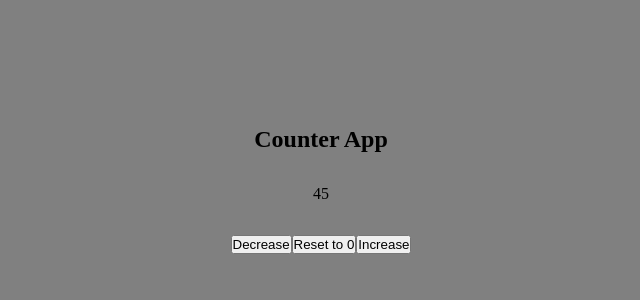
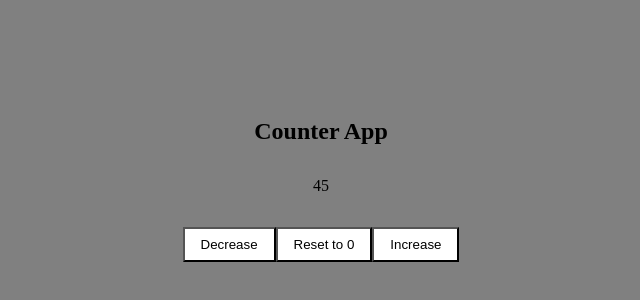
Before and after one commit to StefanMogren/zustand-bootcamp, a React (Vite) app: page / in a window 1280 px wide. Shown: the part 210-510 px from the top of the page, without its empty margins (319-959 px from the left). Built offline with nearby package versions, Linux system fonts and the light colour scheme.

Commit message:
Added css to .counter-btn

```diff
--- a/src/components/Button/Button.jsx
+++ b/src/components/Button/Button.jsx
@@ -1,7 +1,11 @@
 import './button.css';
 
 function Button({ text, onClick }) {
-	return <button onClick={onClick}>{text}</button>;
+	return (
+		<button className='counter-btn' onClick={onClick}>
+			{text}
+		</button>
+	);
 }
 
 export default Button;
--- a/src/components/Button/button.css
+++ b/src/components/Button/button.css
@@ -0,0 +1,4 @@
+.counter-btn {
+	background-color: white;
+	padding: 0.5rem 1rem;
+}
```
